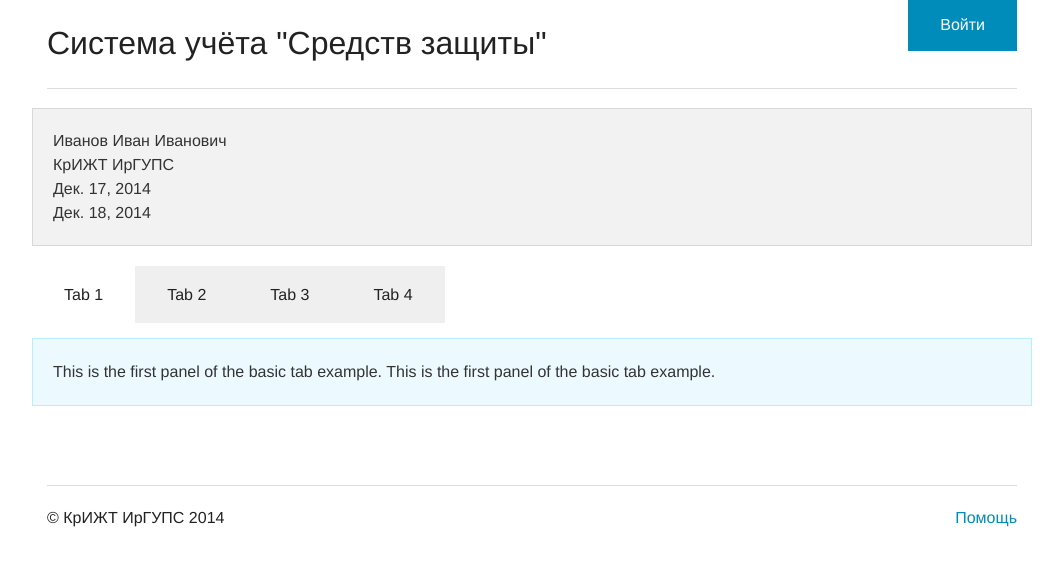
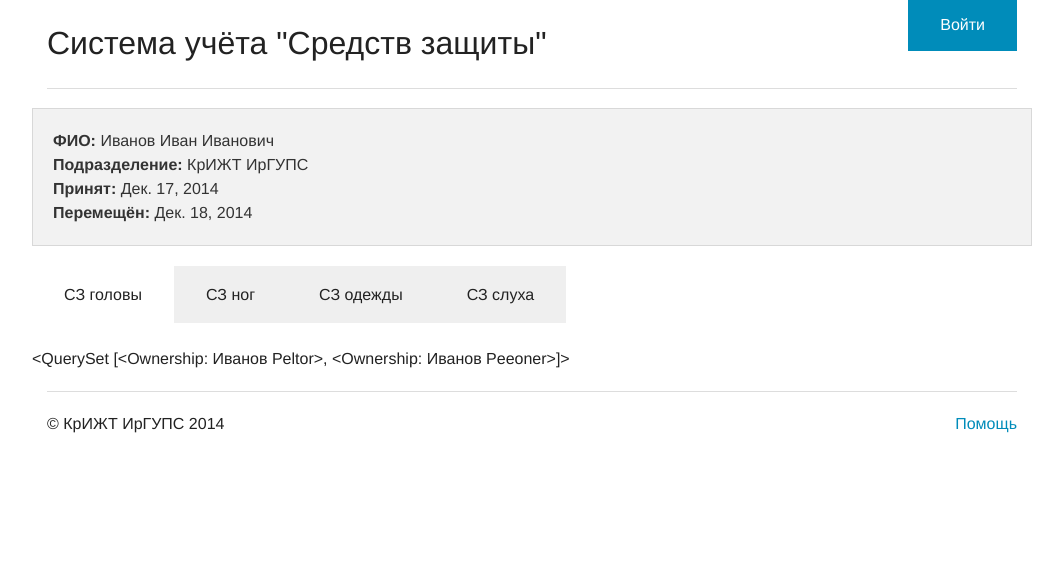
Before and after one commit to cImentik/equipment, a Django app: page /eq/cart/1/ in a window 1280 px wide. Shown: the top 566 px of the page, without its empty margins (108-1171 px from the left). Run offline with Django 3.2, Linux system fonts and the light colour scheme; data comes from the database, SQL or seed files in the repository.

Commit message:
add cart.html

```diff
--- a/eq/models.py
+++ b/eq/models.py
@@ -45,6 +45,9 @@ class TypeEquipments(models.Model):
     def __str__(self):
         return self.group_name
 
+    class Meta:
+        ordering = ["group_name"]
+
 
 class Constructions(models.Model):
     group_name = models.ForeignKey(TypeEquipments)
--- a/eq/templates/eq/cart.html
+++ b/eq/templates/eq/cart.html
@@ -4,37 +4,47 @@
 <div class="row">
     <div class="large-12 columns">
      	<div class="panel">
-            {{ employee.surname }} {{ employee.firstname }} {{ employee.patronymic }}
+            <b>ФИО:</b> {{ employee.surname }} {{ employee.firstname }} {{ employee.patronymic }}
             <br/>
-            {{ employee.unit }}
+            <b>Подразделение:</b> {{ employee.unit }}
             <br/>
-            {{ employee.hired }}
+            <b>Принят:</b> {{ employee.hired }}
             <br/>
-            {{ employee.moved }}
+            <b>Перемещён:</b> {{ employee.moved }}
       	</div>
     </div>
 </div>
+
 <dl class="tabs" data-tab>
-    <dd class="active"><a href="#panel1">Tab 1</a></dd>
-    <dd><a href="#panel2">Tab 2</a></dd>
-    <dd><a href="#panel3">Tab 3</a></dd>
-    <dd><a href="#panel4">Tab 4</a></dd>
+{% for type_equipment in type_equipments %}
+    {% if forloop.first %}
+        <dd class="active"><a href="#panel{{ forloop.counter }}">{{ type_equipment.group_name }}</a></dd>
+    {% else %}
+        <dd><a href="#panel{{ forloop.counter }}">{{ type_equipment.group_name }}</a></dd>
+    {% endif %}
+{% endfor %}
 </dl>
+
 <div class="tabs-content">
-    <div class="content active" id="panel1">
-        <div class="callout panel">
-            <p>This is the first panel of the basic tab example. This is the first panel of the basic tab example.</p>
-        </div>
+{% for type_equipment in type_equipments %}
+    <div class="content" id="panel{{ forloop.counter }}">
+        p =
     </div>
-    <div class="content" id="panel2">
-        <p>This is the second panel of the basic tab example. This is the second panel of the basic tab example.</p>
-    </div>
-    <div class="content" id="panel3">
-        <p>This is the third panel of the basic tab example. This is the third panel of the basic tab example.</p>
-    </div>
-    <div class="content" id="panel4">
-        <p>This is the fourth panel of the basic tab example. This is the fourth panel of the basic tab example.</p>
-    </div>
+{% endfor %}
+{#    <div class="content active" id="panel1">#}
+{#        <div class="callout panel">#}
+{#            <p>This is the first panel of the basic tab example. This is the first panel of the basic tab example.</p>#}
+{#        </div>#}
+{#    </div>#}
+{#    <div class="content" id="panel2">#}
+{#        <p>This is the second panel of the basic tab example. This is the second panel of the basic tab example.</p>#}
+{#    </div>#}
+{#    <div class="content" id="panel3">#}
+{#        <p>This is the third panel of the basic tab example. This is the third panel of the basic tab example.</p>#}
+{#    </div>#}
+{#    <div class="content" id="panel4">#}
+{#        <p>This is the fourth panel of the basic tab example. This is the fourth panel of the basic tab example.</p>#}
+{#    </div>#}
 </div>
-{# {{ ownerships }}  #}
+    {{ ownerships }}
 {% endblock %}
--- a/eq/views.py
+++ b/eq/views.py
@@ -1,7 +1,7 @@
 from django.shortcuts import render
 from django.http import Http404
 from django.http import HttpResponse
-from eq.models import Ownership, Equipments, Employees
+from eq.models import Ownership, Equipments, Employees, TypeEquipments
 
 # Create your views here.
 
@@ -12,11 +12,12 @@ def index(request):
 
 def cart(request, employe_id):
     ownerships = Ownership.objects.filter(employees_id=employe_id)
+    type_equipments = TypeEquipments.objects.all()
     if len(ownerships) > 0:
         employee = ownerships[0].employees
     else:
         raise Http404
-    context = {'ownerships': ownerships, 'employee': employee}
+    context = {'ownerships': ownerships, 'employee': employee, 'type_equipments': type_equipments}
     return render(request, 'eq/cart.html', context)
 
 
```
